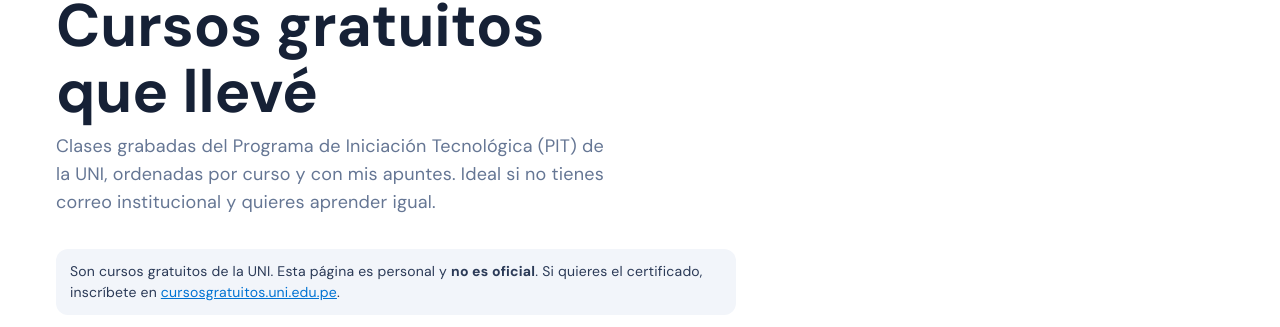
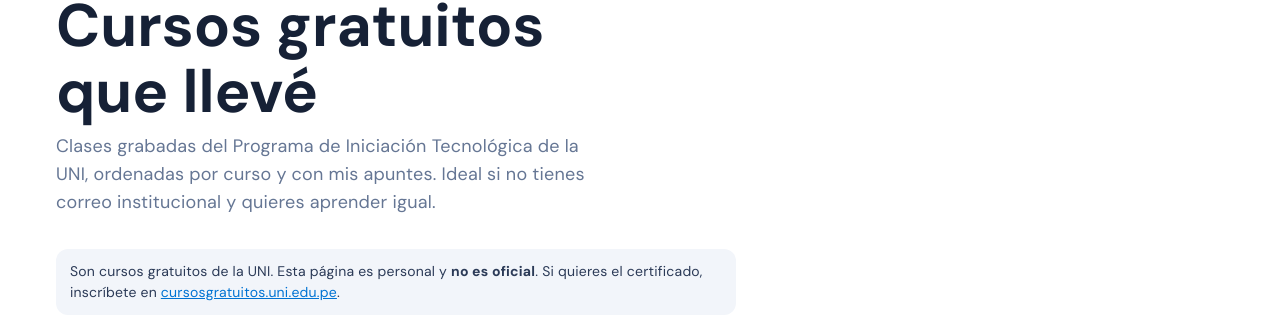
Before and after one commit to AlexCastilloFar/AlexCastilloFar.github.io, a Jekyll site: the page built from cursos/index.html, in a window 1280 px wide and 900 px high. Shown: the part 185-512 px from the top of the window. Built offline with Jekyll 4.4.1, drawn with Linux system fonts in a browser that asks for light colours.

Commit message:
Cursos: sin PIT en el texto ni en las direcciones
Co-Authored-By: Claude Opus 5.5 <noreply@anthropic.com>
Claude-Session: https://claude.ai/code/session_01PDpecnC4qJskpxKXANRDtd

```diff
--- a/_layouts/curso.html
+++ b/_layouts/curso.html
@@ -8,7 +8,7 @@ seccion: cursos
     <div class="chips"><span class="tag">{{ page.area }}</span>{% if page.sesiones.size > 0 %}<span class="tag">{{ page.sesiones.size }} {% if page.sesiones.size == 1 %}sesión{% else %}sesiones{% endif %}</span>{% endif %}</div>
     <h1>{{ page.title }}</h1>
     <p class="lead">{{ page.resumen }}</p>
-    <div class="warn">Curso gratuito del Programa de Iniciación Tecnológica (PIT) de la UNI. Estos son mis apuntes personales: <strong>no es una página oficial</strong>.</div>
+    <div class="warn">Curso gratuito del Programa de Iniciación Tecnológica de la UNI. Estos son mis apuntes personales: <strong>no es una página oficial</strong>.</div>
     {{ content }}
   </div>
 
--- a/cursos/index.html
+++ b/cursos/index.html
@@ -2,10 +2,10 @@
 layout: default
 seccion: cursos
 title: Cursos gratuitos de la UNI con mis apuntes
-description: Cursos gratuitos del PIT de la UNI (Power BI, SQL, Python, Lean, Six Sigma, MS Project, Bizagi y más) con sus clases grabadas y mis apuntes.
+description: Cursos gratuitos de la UNI (Power BI, SQL, Python, Lean, Six Sigma, MS Project, Bizagi y más) con sus clases grabadas y mis apuntes.
 ---
 <section class="view wrap">
-  <div class="sec-head"><span class="eyebrow">Cursos</span><h1>Cursos gratuitos que llevé</h1><p class="lead">Clases grabadas del Programa de Iniciación Tecnológica (PIT) de la UNI, ordenadas por curso y con mis apuntes. Ideal si no tienes correo institucional y quieres aprender igual.</p></div>
+  <div class="sec-head"><span class="eyebrow">Cursos</span><h1>Cursos gratuitos que llevé</h1><p class="lead">Clases grabadas del Programa de Iniciación Tecnológica de la UNI, ordenadas por curso y con mis apuntes. Ideal si no tienes correo institucional y quieres aprender igual.</p></div>
   <div class="warn" style="max-width:680px;margin-bottom:32px">Son cursos gratuitos de la UNI. Esta página es personal y <strong>no es oficial</strong>. Si quieres el certificado, inscríbete en <a href="https://cursosgratuitos.uni.edu.pe" target="_blank" rel="noopener" style="color:var(--link)">cursosgratuitos.uni.edu.pe</a>.</div>
   {% assign cursos = site.cursos | sort: "orden" %}
   <div class="grid3">
```
Also changed, not shown: README.md, _cursos/analisis-de-datos-excel-ia.md (renamed from _cursos/pit432-analisis-de-datos-excel-ia.md), _cursos/bpm-bizagi-ia.md (renamed from _cursos/pit443-bpm-bizagi-ia.md), _cursos/estadistica-basica-spss.md (renamed from _cursos/pit566-estadistica-basica-spss.md), _cursos/gestion-por-procesos-ia.md (renamed from _cursos/pit503-gestion-por-procesos-ia.md), _cursos/lean-manufacturing-ia.md (renamed from _cursos/pit511-lean-manufacturing-ia.md), _cursos/ms-project-gestion-de-proyectos.md (renamed from _cursos/pit612-ms-project-gestion-de-proyectos.md), _cursos/power-bi-basico.md (renamed from _cursos/pit615-power-bi-basico.md), _cursos/python-basico.md (renamed from _cursos/pit620-python-basico.md), _cursos/six-sigma-ia.md (renamed from _cursos/pit531-six-sigma-ia.md), _cursos/sql-base-de-datos-1.md (renamed from _cursos/pit624-sql-base-de-datos-1.md).
